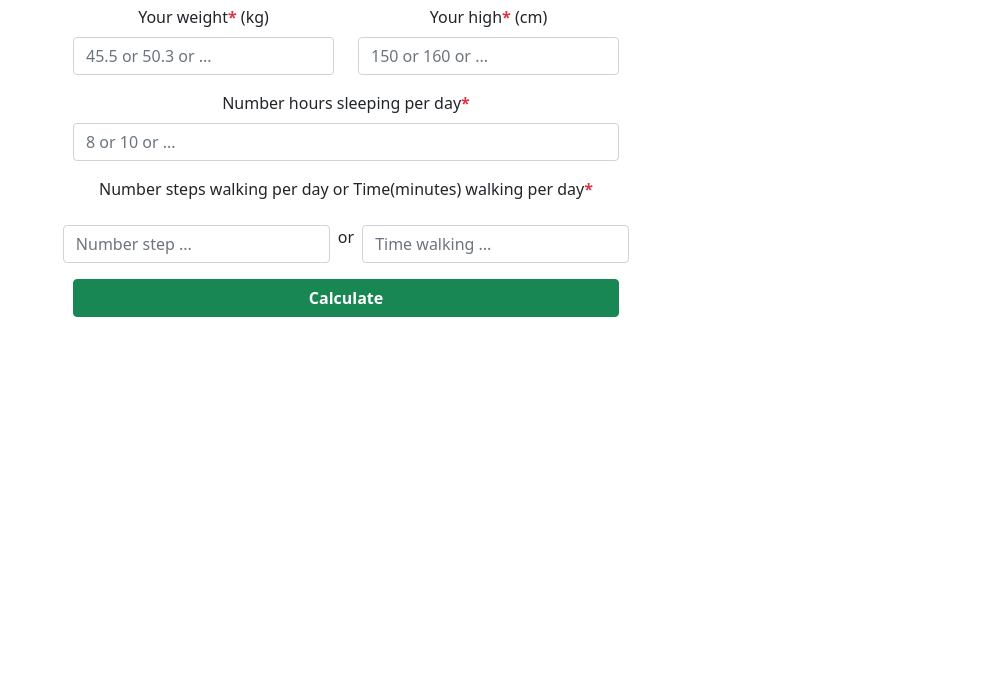
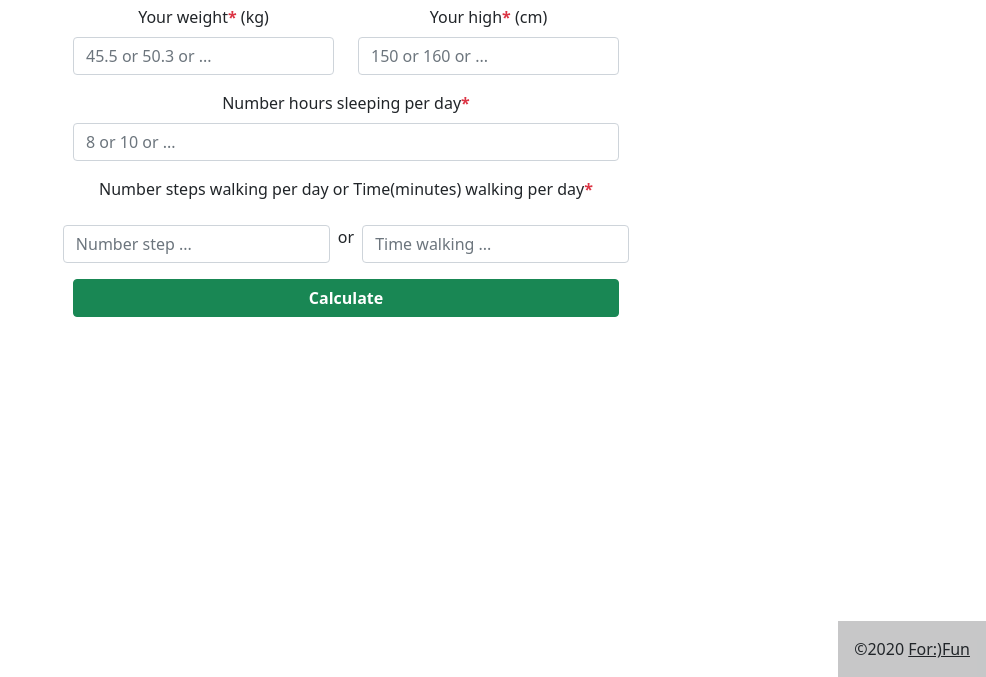
Before and after one commit to calculateyourhealth/calculateyourhealth.github.io, a plain HTML site: page index.html in a window 1280 px wide. Shown: the part 123-800 px from the top of the page, without its empty margins (294-1280 px from the left). Drawn offline with Linux system fonts and the light colour scheme.

Commit message:
Add footer

```diff
--- a/index.html
+++ b/index.html
@@ -114,7 +114,18 @@
         </div>
       </div>
     </div>
-    <script src="index.js"></script>
+  </div>
+
+  <footer class="position-absolute bottom-0 end-0 bg-light text-center text-lg-start">
+    <!-- Copyright -->
+    <div class="text-center p-3" style="background-color: rgba(0, 0, 0, 0.2)">
+      ©2020
+      <a class="text-dark" href="#">For:)Fun</a>
+    </div>
+    <!-- Copyright -->
+  </footer>
+
+  <script src="index.js"></script>
 </body>
 
 </html>
```
